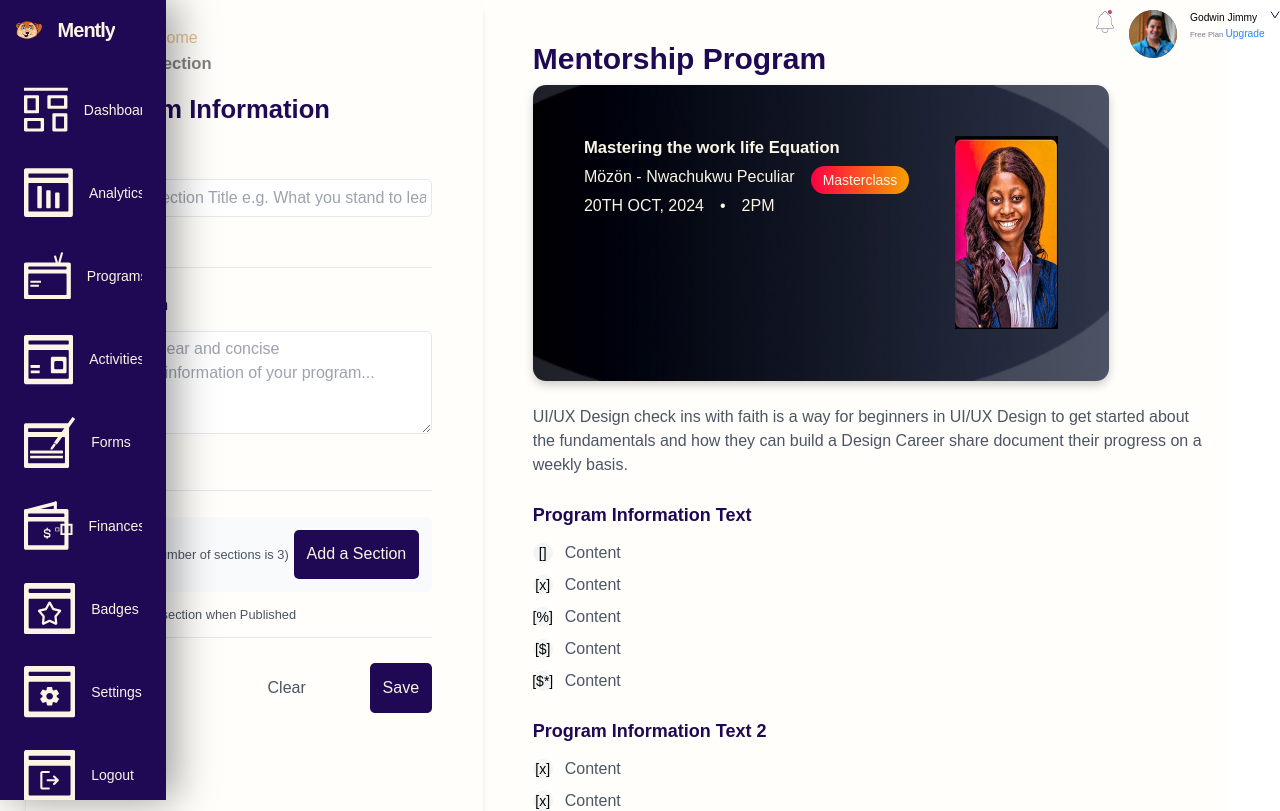
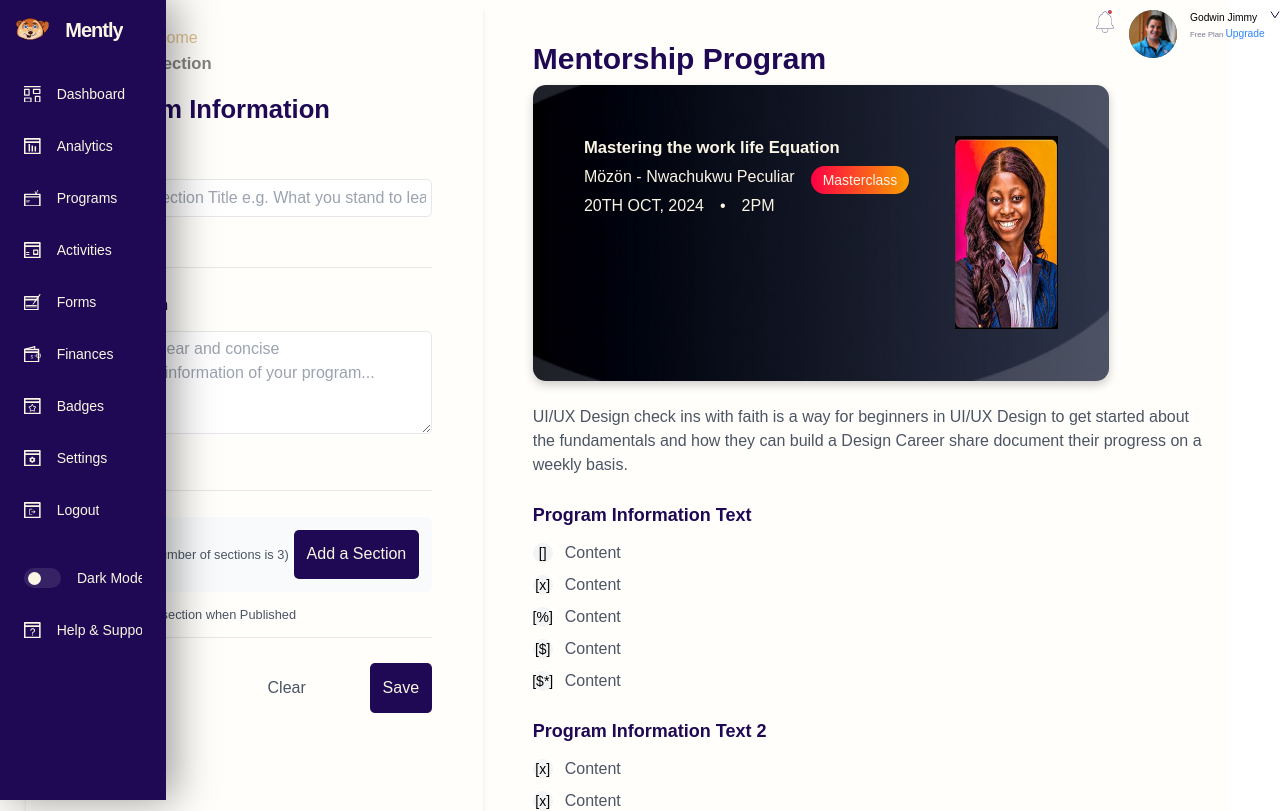
Before and after one commit to precious123-gifted/https---github.com-precious123-gifted-mentlyFEtest, a Next.js app: page / in a window 1280 px wide. Shown: the top 811 px of the page. Built offline with nearby package versions, Linux system fonts and the light colour scheme; a web font is replaced by a local one.

Commit message:
Fresh Deployment

```diff
--- a/src/app/components/SideBar.tsx
+++ b/src/app/components/SideBar.tsx
@@ -1,30 +1,26 @@
 import React from 'react';
-// Import the icon components
+import Image from 'next/image';
 import mentlyLogo from '../assets/mently-logo.png';
 import DashboardIcon from '../components/icons/DashboardIcon';
 import AnalyticsIcon from '../components/icons/AnalyticsIcon';
 import ProgramsIcon from '../components/icons/ProgramsIcon';
 import ActivitiesIcon from '../components/icons/ActivitiesIcon';
 import FormsIcon from '../components/icons/FormsIcon';
-import FinanceIcon from './icons/FinanciesIcon'; // Ensure the correct path
-import BadgesIcon from './icons/BadgesIcon'; // Ensure the correct path
+import FinanceIcon from './icons/FinanciesIcon';
+import BadgesIcon from './icons/BadgesIcon';
 import SettingsIcon from '../components/icons/SettingsIcon';
 import LogoutIcon from '../components/icons/LogoutIcon';
 import HelpIcon from '../components/icons/HelpIcon';
-
-// Other imports remain the same
-import Image from 'next/image';
 
 export default function SideBar() {
   return (
     <nav className="flex h-full flex-col justify-between text-[#FAF5E5] group">
       <div className="flex flex-col">
-        {/* Logo Header */}
         <div className="flex items-center gap-[1.25vw] mb-[2.5vw]">
           <Image
             src={mentlyLogo}
-            alt='logo'
-            className='w-[2vw]'
+            alt="logo"
+            className="w-[2vw] md:group-hover:w-[2.6vw] transition-all duration-300 animate-nod"
             width={30}
             height={30}
           />
@@ -33,43 +29,35 @@ export default function SideBar() {
           </h2>
         </div>
 
-        {/* Unified Navigation Group */}
         <div className="flex flex-col space-y-[1.25vw]">
-          <NavItem icon={<DashboardIcon className="icon-pop-down" />} label="Dashboard" />
-          <NavItem icon={<AnalyticsIcon className="icon-pop-down" />} label="Analytics" />
-          <NavItem icon={<ProgramsIcon className="icon-pop-down" />} label="Programs" />
-          <NavItem icon={<ActivitiesIcon className="icon-pop-down" />} label="Activities" />
-          <NavItem icon={<FormsIcon className="icon-pop-down" />} label="Forms" />
-          <NavItem icon={<FinanceIcon className="icon-pop-down" />} label="Finances" />
-          <NavItem icon={<BadgesIcon className="icon-pop-down" />} label="Badges" />
-          <NavItem icon={<SettingsIcon className="icon-pop-down" />} label="Settings" />
-          <NavItem icon={<LogoutIcon className="icon-pop-down" />} label="Logout" />
+          <NavItem icon={<DashboardIcon />} label="Dashboard" />
+          <NavItem icon={<AnalyticsIcon />} label="Analytics" />
+          <NavItem icon={<ProgramsIcon />} label="Programs" />
+          <NavItem icon={<ActivitiesIcon />} label="Activities" />
+          <NavItem icon={<FormsIcon />} label="Forms" />
+          <NavItem icon={<FinanceIcon />} label="Finances" />
+          <NavItem icon={<BadgesIcon />} label="Badges" />
+          <NavItem icon={<SettingsIcon />} label="Settings" />
+          <NavItem icon={<LogoutIcon />} label="Logout" />
         </div>
       </div>
 
-      {/* Bottom Section */}
       <div className="flex flex-col space-y-[1.25vw]">
-        {/* Toggle & Help Section */}
         <div className="flex flex-col space-y-[1.25vw] mt-[2.5vw]">
-          {/* Dark Mode Toggle */}
           <div className="flex items-center gap-[1.25vw] p-2 rounded-sm transition-colors duration-200 group">
-            {/* Icon on the left with hover animation */}
             <div className="w-[3vw] h-[1.5vw] bg-white/10 rounded-full p-[0.3vw] cursor-pointer">
               <span className="block w-[1vw] h-[1vw] bg-[#FAF5E5] rounded-full transition-transform duration-200 translate-x-0" />
             </div>
-            {/* Text with normal spacing */}
             <span className="text-sm font-medium whitespace-nowrap overflow-hidden group md:group-hover:block hidden">
               Dark Mode
             </span>
           </div>
 
-          {/* Help Div */}
           <a
             href="#"
             className="flex items-center gap-[1.25vw] p-2 hover:bg-[#FAF5E5] hover:text-[#1F0954] rounded-sm transition-colors duration-200 relative group"
           >
             <HelpIcon className="w-[1.3vw] h-[1.3vw] shrink-0 fill-current transition-transform duration-200 icon-pop-down" />
-            {/* Text with normal spacing and reverse animation */}
             <span className="text-sm font-medium whitespace-nowrap overflow-hidden group md:group-hover:block hidden text-pop-up">
               Help & Support
             </span>
@@ -80,23 +68,26 @@ export default function SideBar() {
   );
 }
 
-// Updated NavItem component
 interface NavItemProps {
-  icon: React.ReactNode; // The icon as a React component
-  label: string; // The label for the navigation item
+  icon: React.ReactNode;
+  label: string;
 }
 
 function NavItem({ icon, label }: NavItemProps) {
+  const iconElement = React.isValidElement(icon)
+    ? React.cloneElement(icon, {
+        className:
+          'w-[1.3vw] h-[1.3vw] shrink-0 fill-current transition-transform duration-200 icon-pop-down',
+      })
+    : icon;
+
   return (
     <a
       href="#"
       className="flex items-center gap-[1.25vw] rounded-sm p-2 transition-colors duration-200
                  hover:bg-[#FAF5E5] hover:text-[#1F0954] relative group"
     >
-      {/* Directly pass className to the icon */}
-      {icon}
-
-      {/* Label animates up and rotates on hover of the parent <a> */}
+      {iconElement}
       <span className="text-sm font-medium whitespace-nowrap overflow-hidden group md:group-hover:block hidden text-pop-up">
         {label}
       </span>
```
